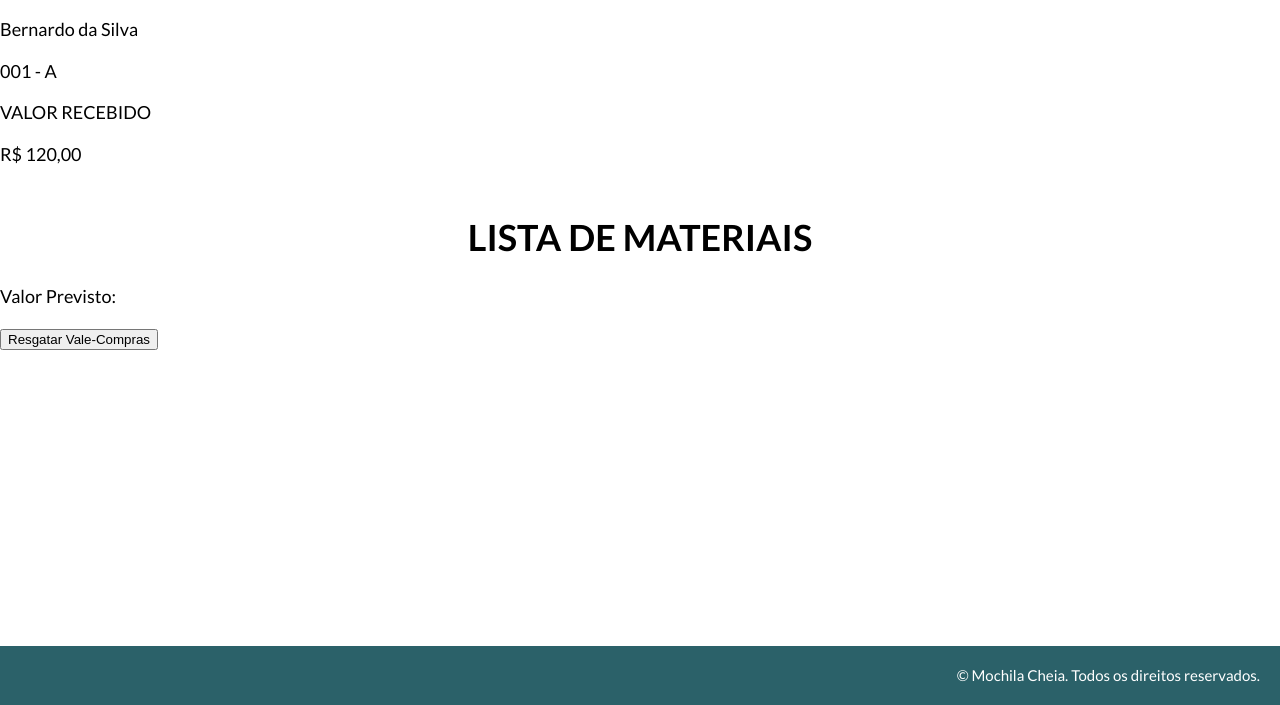
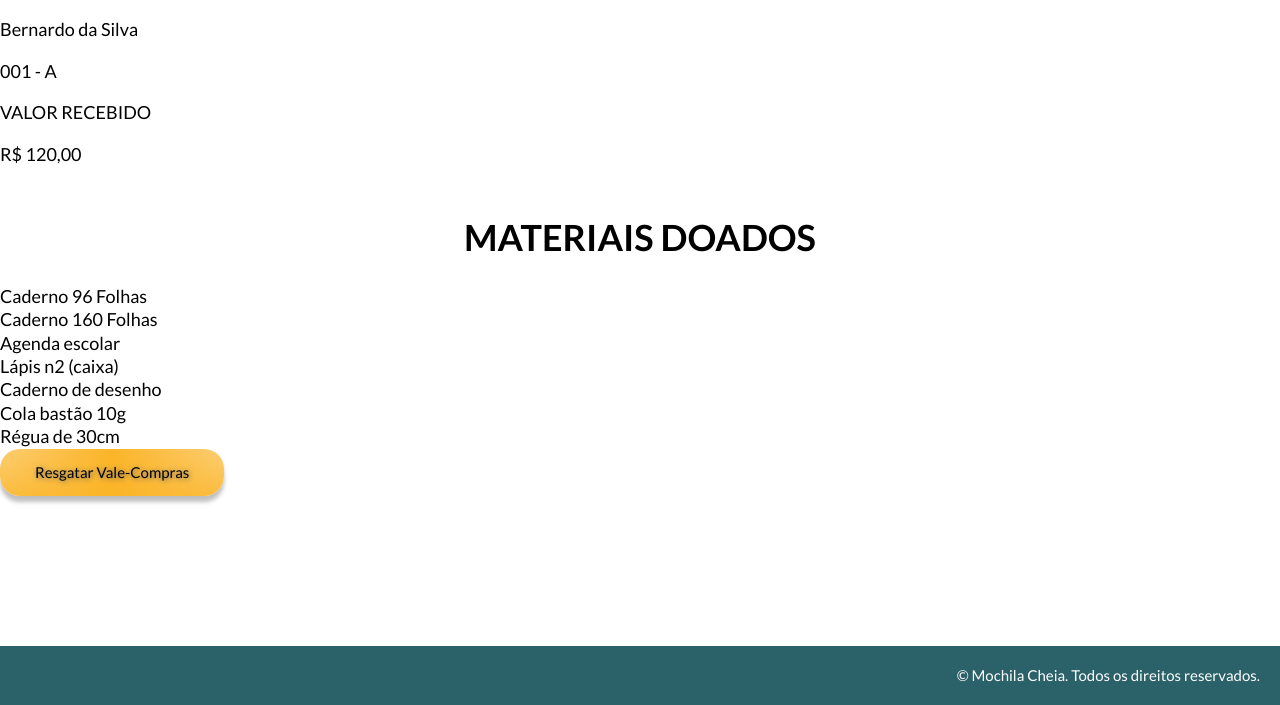
Before and after one commit to adiala/mochila-cheia-hackaton, a PHP site: page /processoemAndamento.html in a window 1280 px wide. Shown: the part 95-800 px from the top of the page. Run offline with PHP 8.4, Linux system fonts and the light colour scheme; style sheets or scripts are compiled from the project's sources.

Commit message:
atualiza página

```diff
--- a/app/scss/_assets.scss
+++ b/app/scss/_assets.scss
@@ -141,6 +141,7 @@
 
     @include breakpoint-up(large) {
         min-height: 500px;
+        background-size: 60%;
     }
   }
 
--- a/app/scss/_processoemAndamento.scss
+++ b/app/scss/_processoemAndamento.scss
@@ -3,6 +3,11 @@
     @include breakpoint-down(small) {
         display: flex;
         flex-direction: column;
+
+        .button {
+            align-self: center;
+            margin-bottom: 10px;
+        }
 
 
         .childName, .guyBook, .processNum, .processNum, .receiveValue, .Materials, .itenList, #rescueButton {
--- a/app/scss/style.css
+++ b/app/scss/style.css
@@ -389,6 +389,7 @@ fieldset {
 @media (min-width: 64em) {
   .donation-image {
     min-height: 500px;
+    background-size: 60%;
   }
 }
 
@@ -951,6 +952,12 @@ fieldset {
         -ms-flex-direction: column;
             flex-direction: column;
   }
+  .processoEmAndamento .button {
+    -ms-flex-item-align: center;
+        -ms-grid-row-align: center;
+        align-self: center;
+    margin-bottom: 10px;
+  }
   .processoEmAndamento .childName, .processoEmAndamento .guyBook, .processoEmAndamento .processNum, .processoEmAndamento .processNum, .processoEmAndamento .receiveValue, .processoEmAndamento .Materials, .processoEmAndamento .itenList, .processoEmAndamento #rescueButton {
     top: auto;
     left: auto;
--- a/processoemAndamento.html
+++ b/processoemAndamento.html
@@ -65,16 +65,56 @@
             </div>
 
             <span class="Materials">
-                <h1 class="title">LISTA DE MATERIAIS</h1>
+                <h1 class="title">MATERIAIS DOADOS</h1>
                 <div class="itensList">
 
+                    <div>
+                        Caderno 96 Folhas
+                    </div>
+
+                    <div>
+                        Caderno 160 Folhas
+                    </div>
+
+                    <div>
+                        Agenda escolar
+                    </div>
+
+                    <div>
+                       Lápis n2 (caixa)
+                    </div>
+
+                    <div>
+                        Caderno de desenho
+                    </div>
+
+                    <div>
+                        Cola bastão 10g
+                    </div>
+
+                    <div>
+                        Régua de 30cm
+                    </div>
+
                 </div>
-                <p>Valor Previsto:</p>
             </span>
 
             <!-- Botão que permite resgatar o valor -->
-            <button id="rescueButton">Resgatar Vale-Compras</button>
+            <a href="#popup3" class="button button__receber">Resgatar Vale-Compras</a>
+
+            <div id="popup3" class="popupbox flex-ai-c">
+                <div class="popup">
+                  <h2>PARABÉNS!</h2>
+                  <a class="close" href="#">&times;</a>
+                <div class="materials">
+                    <h2>VALE COMPRAS<br>ENVIADO POR SMS!</h2>
+                    <div class="donation-image"></div>
+                </div>
+            </div>
+
         </div>
+
+
 
     <!-- Rodapé -->
     <footer class="footer">
```
Also changed, not shown: 1 other file.
